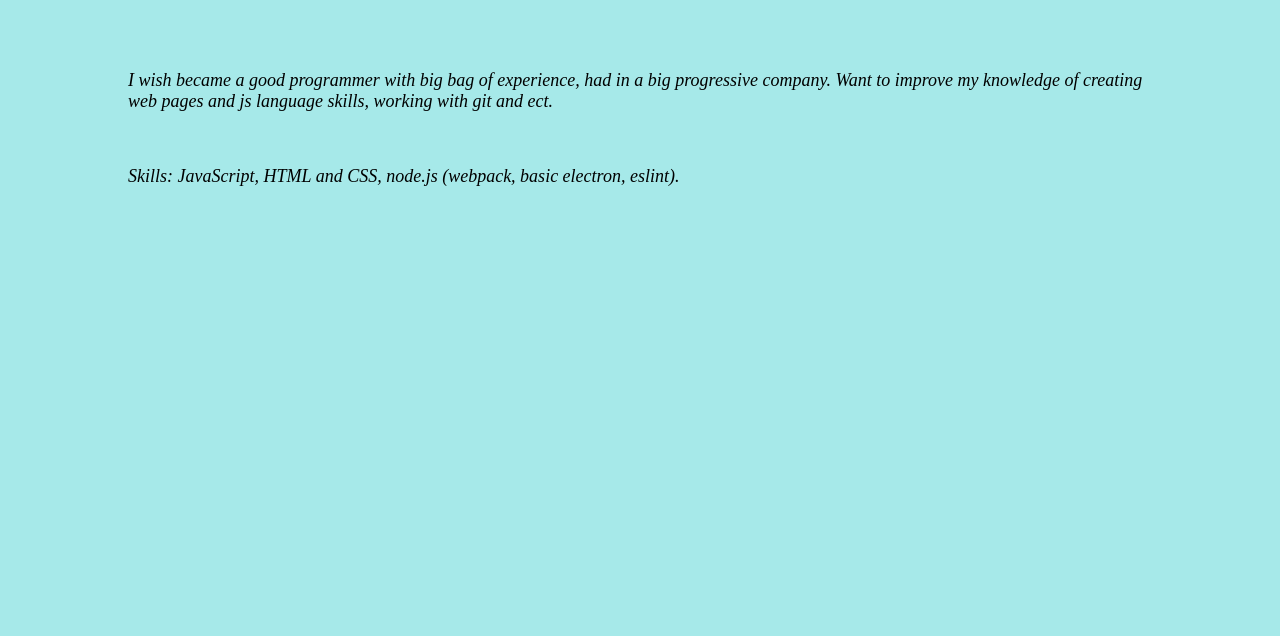
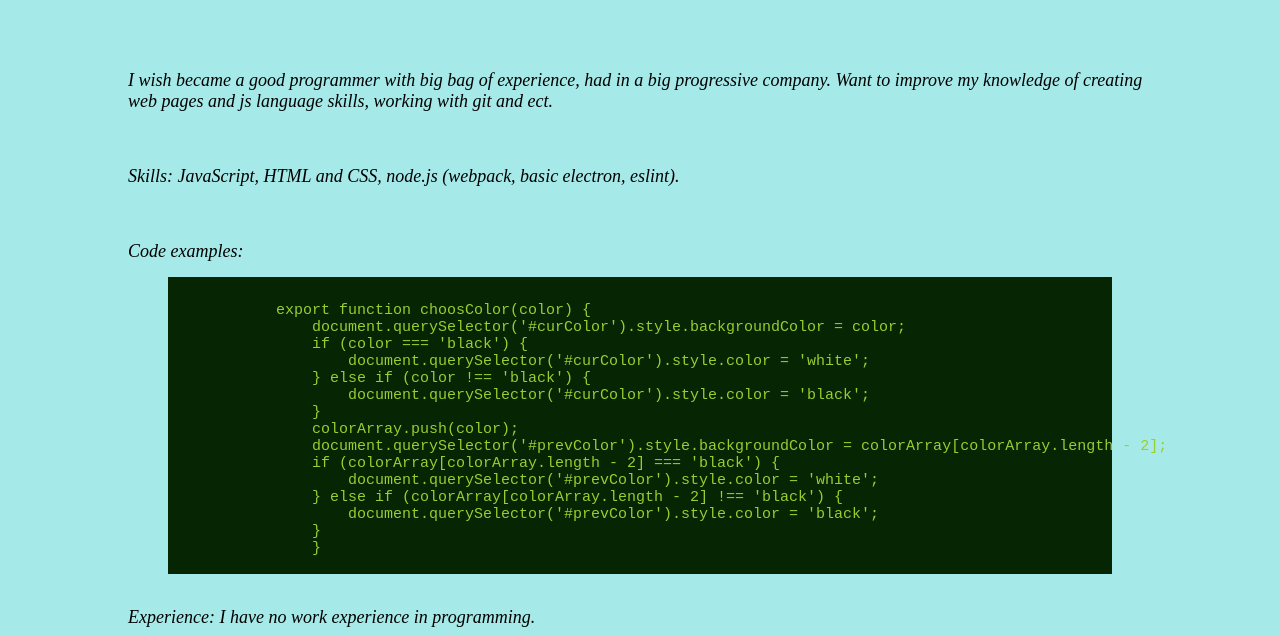
Before and after one commit to AnatolijDm/rsschool-cv, a plain HTML site: page index.html in a window 1280 px wide. Shown: the part 539-1175 px from the top of the page. Before the commit the page ends 800 px from the top, so only its background shows below. Drawn offline with Linux system fonts and the light colour scheme.

Commit message:
feat: add my last written code and my work experience. Also made css design

```diff
--- a/index.html
+++ b/index.html
@@ -15,6 +15,25 @@
     <div class="textAlign"><span class="underline">MTS mobile:</span><span class="italic"> +375 (29) 851 94 87;</span></div>
     <div class="textAlign"><span class="underline">e-mail addresses:</span><span class="italic"> anat_dr25@rambler.ru,<br>anatolij.dmitruk@gmail.com</span></div><br><br><br>
     <p class="cvArticle">I wish became a good programmer with big bag of experience, had in a big progressive company. Want to improve my knowledge of creating web pages and js language skills, working with git and ect.</p><br>
-    <p class="cvArticle">Skills: JavaScript, HTML and CSS, node.js (webpack, basic electron, eslint).</p>
+    <p class="cvArticle">Skills: JavaScript, HTML and CSS, node.js (webpack, basic electron, eslint).</p><br>
+    <br><div class="cvArticle" class="underline">Code examples:</div>
+        <blockquote><pre>
+            export function choosColor(color) {
+                document.querySelector('#curColor').style.backgroundColor = color;
+                if (color === 'black') {
+                    document.querySelector('#curColor').style.color = 'white';
+                } else if (color !== 'black') {
+                    document.querySelector('#curColor').style.color = 'black';
+                }
+                colorArray.push(color);
+                document.querySelector('#prevColor').style.backgroundColor = colorArray[colorArray.length - 2];
+                if (colorArray[colorArray.length - 2] === 'black') {
+                    document.querySelector('#prevColor').style.color = 'white';
+                } else if (colorArray[colorArray.length - 2] !== 'black') {
+                    document.querySelector('#prevColor').style.color = 'black';
+                }
+                }
+        </pre></blockquote><br>
+    <div class="cvArticle">Experience: I have no work experience in programming.</div>
 </div>
 </body>
--- a/style.css
+++ b/style.css
@@ -51,3 +51,10 @@ body {
 .textAlign {
     text-align: right;
 }
+
+blockquote {
+    font-size: 15px;
+    padding-top: 10px;
+    background-color: rgb(6, 37, 3);
+    color: yellowgreen;
+}
```
